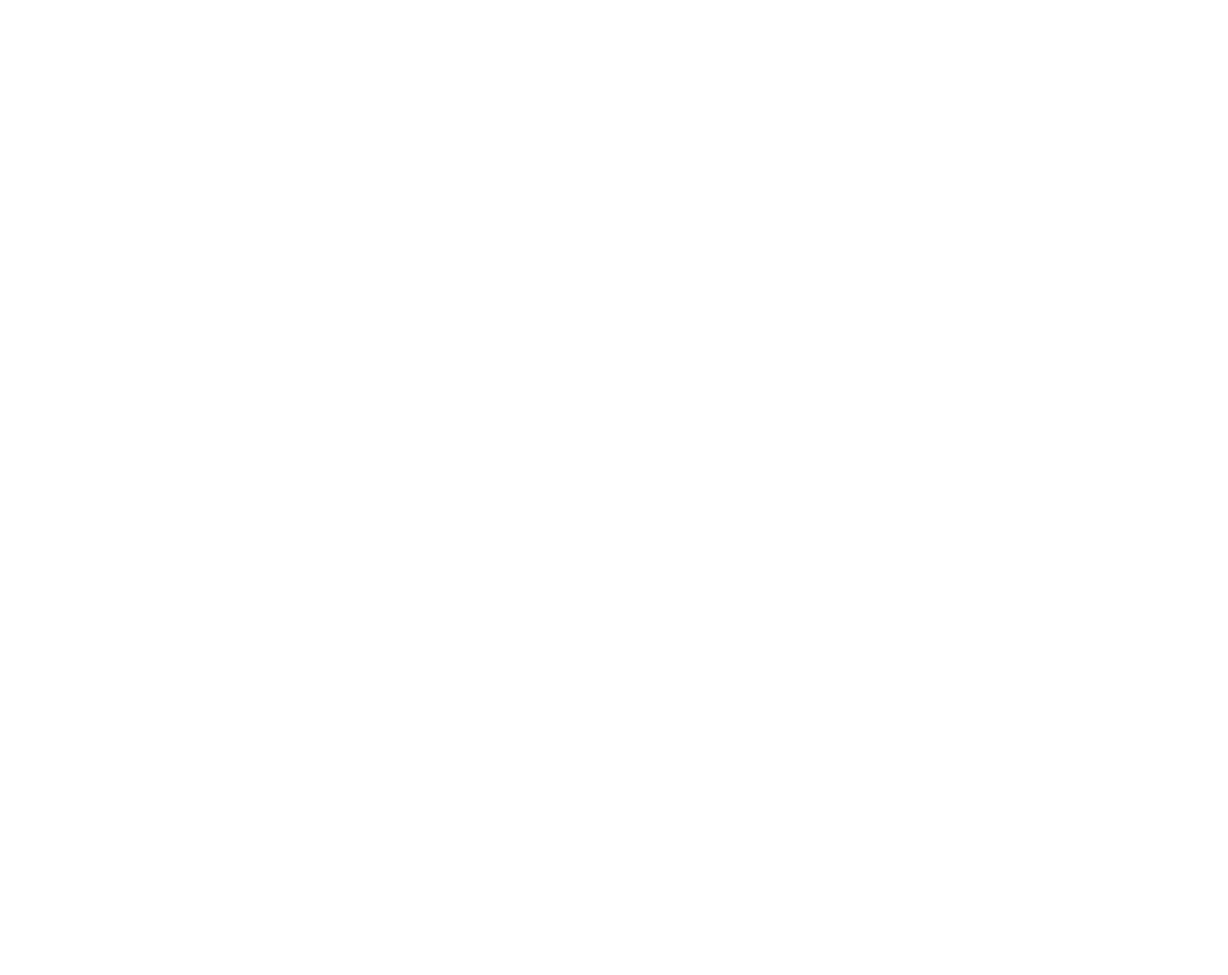
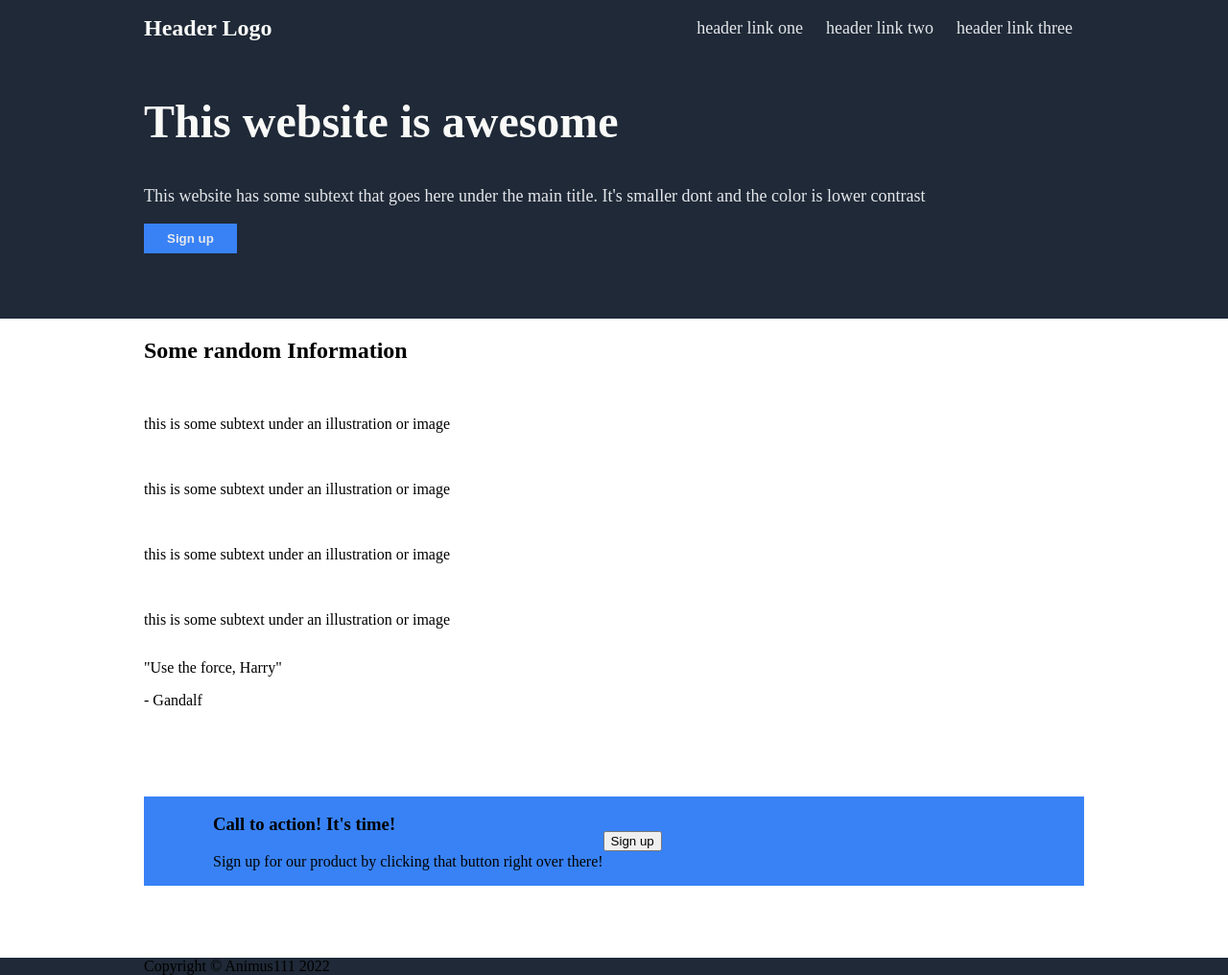
Before and after one commit to Animus111/project-landing-page, a plain HTML site: page index.html in a window 1280 px wide. Shown: the whole page at 96% size. Before the commit the page ends 800 px from the top, so only its background shows below. Drawn offline with Linux system fonts and the light colour scheme.

Commit message:
add css mostly on header and first container

```diff
--- a/index.html
+++ b/index.html
@@ -5,30 +5,68 @@
     <meta http-equiv="X-UA-Compatible" content="IE=edge">
     <meta name="viewport" content="width=device-width, initial-scale=1.0">
     <title>Landing Page</title>
+    <link rel="stylesheet" href="style.css">
 </head>
 <body>
   <div class="header">
-
+    <h1 class="logo">Header Logo</h1>
+    <a href="">header link one</a>
+    <a href="">header link two</a>
+    <a href="">header link three</a>
   </div>
 
   <div class="container1">
-
+    <div class="hero">
+      <h2 class="text">This website is awesome</h2>
+      <p class="sub-text">This website has some subtext that goes here under the main title. It's smaller dont and the color is lower contrast</p>
+      <button>Sign up</button>
+    </div>
+    <div class="image">
+      <img src="" alt="">
+    </div>
   </div>
 
   <div class="container2">
-
+    <h2 class="heading">Some random Information</h2>
+    <div class="cards">
+      <div class="card">
+        <img src="" alt="">
+        <p class="text">this is some subtext under an illustration or image</p>
+      </div>
+      <div class="card">
+        <img src="" alt="">
+        <p class="text">this is some subtext under an illustration or image</p>
+      </div>
+      <div class="card">
+        <img src="" alt="">
+        <p class="text">this is some subtext under an illustration or image</p>
+      </div>
+      <div class="card">
+        <img src="" alt="">
+        <p class="text">this is some subtext under an illustration or image</p>
+      </div>
+    </div>
   </div>
 
   <div class="container3">
-
+    <div class="quote">
+      <p class="text">"Use the force, Harry"</p>
+      <p class="name">- Gandalf</p>
+    </div>
   </div>
 
   <div class="container4">
-
+    <div class="calltoaction">
+      <h3 class="heading">Call to action! It's time!</h3>
+      <p class="text">Sign up for our product by clicking that button right over there!</p>
+    </div>
+    <div class="button">
+      <button>Sign up</button>
+    </div>
   </div>
 
   <div class="footer">
-
+    Copyright © Animus111 2022
   </div>
 </body>
 </html>
--- a/style.css
+++ b/style.css
@@ -0,0 +1,63 @@
+body {
+  display: flex;
+  flex-flow: column;
+  margin: 0;
+}
+
+.header {
+  display: flex;
+  align-items: center;
+  color: #F9FAF8
+}
+
+.logo {
+  margin-right: auto;
+  font-size: 24px;
+}
+
+a {
+  text-decoration: none;
+  padding: 12px;
+}
+
+.container1, .header, .footer {
+  background-color: #1F2937
+}
+
+.header, .container1, .container2, .container3, .footer {
+  padding: 0 150px;
+}
+
+.container4 {
+  margin: 75px 150px;
+  padding: 0 72px;
+  display: flex;
+  align-items: center;
+}
+
+.hero{
+  padding-bottom: 50px;
+}
+.hero .text {
+  font-size: 48px;
+  font-weight: 800;
+  color: #F9FAF8;
+}
+
+.hero .sub-text, a{
+  color: #F9FAF8;
+  font-size: 18px;
+  color: #E5E7EB;
+}
+
+.hero button {
+padding: 8px 24px;
+color: #E5E7EB;
+font-weight: 800;
+}
+
+ .hero button, .container4 {
+  background-color: #3882F6;
+  border-width: 0px;
+
+ }
```
